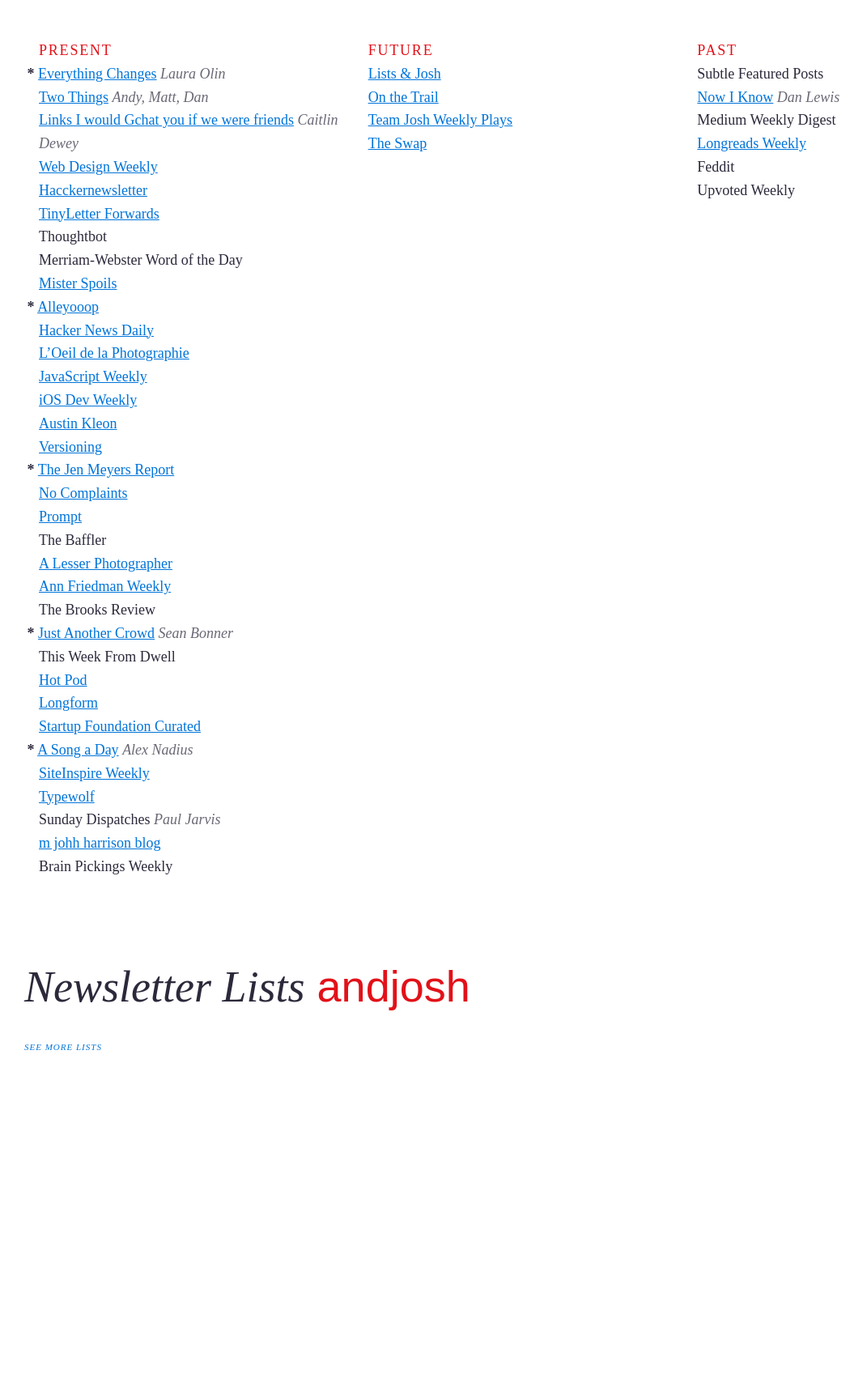
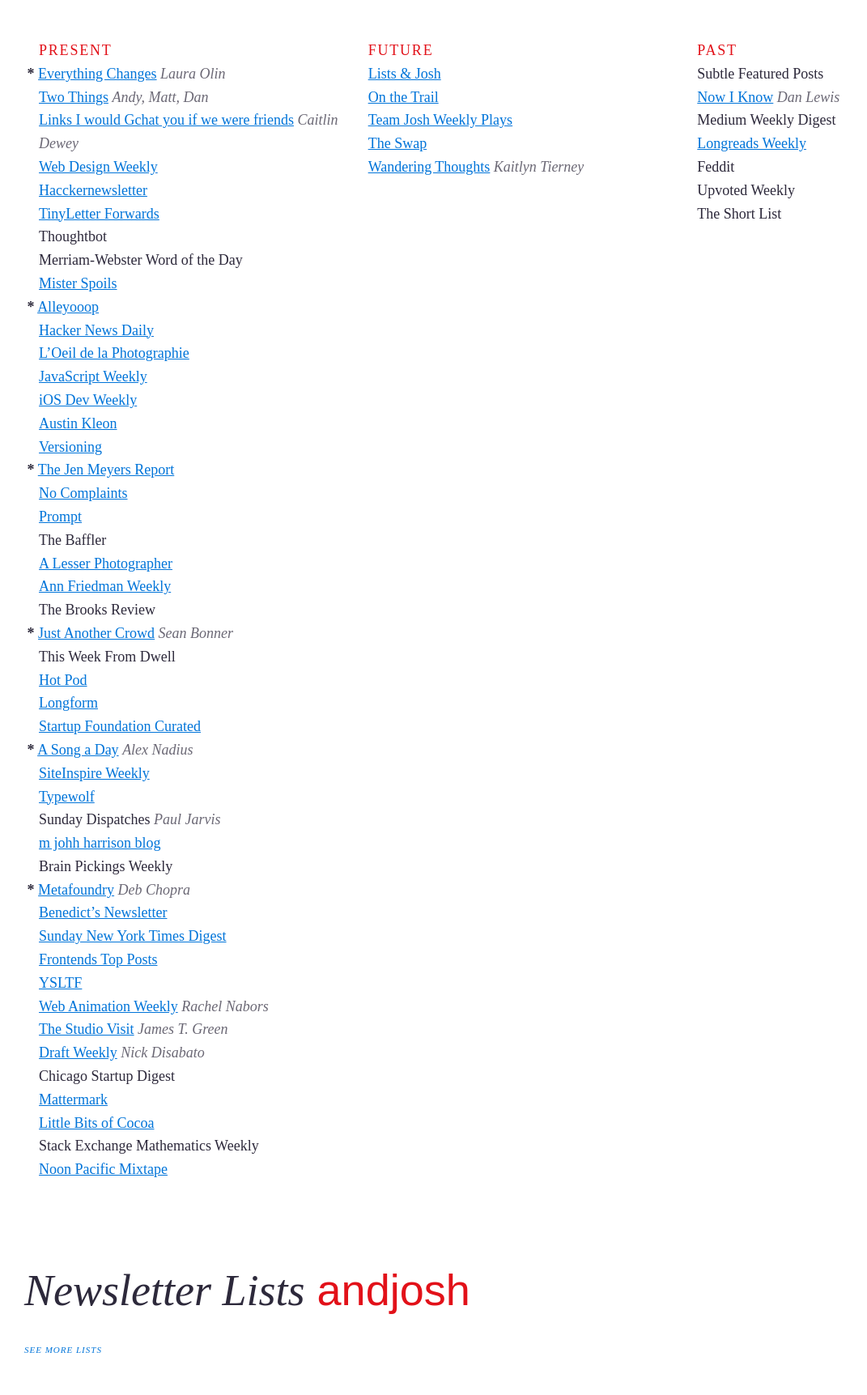
Before and after one commit to joshbeckman/andjosh.github.io, a Jekyll site: the page built from newsletter-lists.md, in a window 1280 px wide. Shown: the whole page at 81% size, without its empty margins (0-1071 px from the left). Built offline with Jekyll 4.4.1, drawn with Linux system fonts in a browser that asks for light colours; Markdown is read by kramdown in place of the engine named in the settings; before the commit the page ends 1348 px from its top, so only the background shows below that.

Commit message:
updates lists

```diff
--- a/newsletter-lists.md
+++ b/newsletter-lists.md
@@ -38,6 +38,19 @@
 - Sunday Dispatches _Paul Jarvis_
 - [m johh harrison blog](//ambienthotel.wordpress.com)
 - Brain Pickings Weekly
+- __*__ [Metafoundry](http://tinyletter.com/metafoundry) _Deb Chopra_
+- [Benedict's Newsletter](//www.ben-evans.com)
+- [Sunday New York Times Digest](http://tinyletter.com/mattthomas)
+- [Frontends Top Posts](https://twitter.com/FrontendsNews/)
+- [YSLTF](http://tinyletter.com/YSLTF)
+- [Web Animation Weekly](http://rachelnabors.us1.list-manage.com/subscribe?u=0a8f219cf8284562f91a26ee9&id=d60f6683d2) _Rachel Nabors_
+- [The Studio Visit](http://www.jamestgreen.com/thestudiovisit/) _James T. Green_
+- [Draft Weekly](https://draft.nu/?mc_cid=e91b0b0e6d&mc_eid=61fae20370) _Nick Disabato_
+- Chicago Startup Digest
+- [Mattermark](//mattermark.com)
+- [Little Bits of Cocoa](//littlebitesofcocoa.com)
+- Stack Exchange Mathematics Weekly
+- [Noon Pacific Mixtape](//noonpacific.com)
 
 <!--two items:-->
 
@@ -45,6 +58,7 @@
 - [On the Trail](http://sarahbeckman.tumblr.com)
 - [Team Josh Weekly Plays](http://www.teamjosh.co/weekly)
 - [The Swap](http://theswap.info/)
+- [Wandering Thoughts](http://tinyletter.com/krtierney) _Kaitlyn Tierney_
 
 <!--two items:-->
 
@@ -54,3 +68,4 @@
 - [Longreads Weekly](http://longreads.com)
 - Feddit
 - Upvoted Weekly
+- The Short List
```
Also changed, not shown: reading-lists.md (+3 -2 lines).
